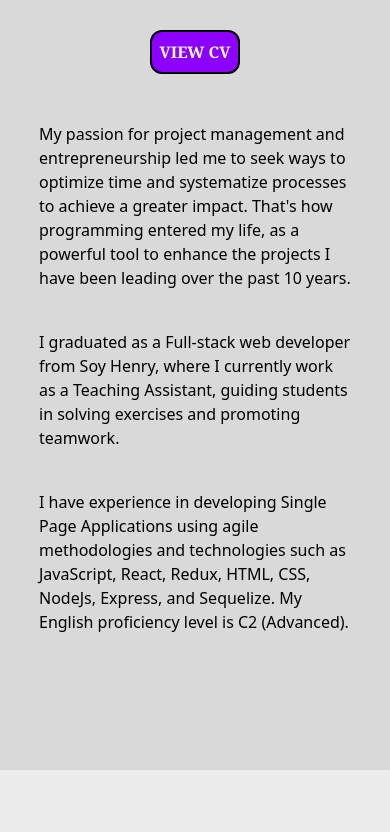
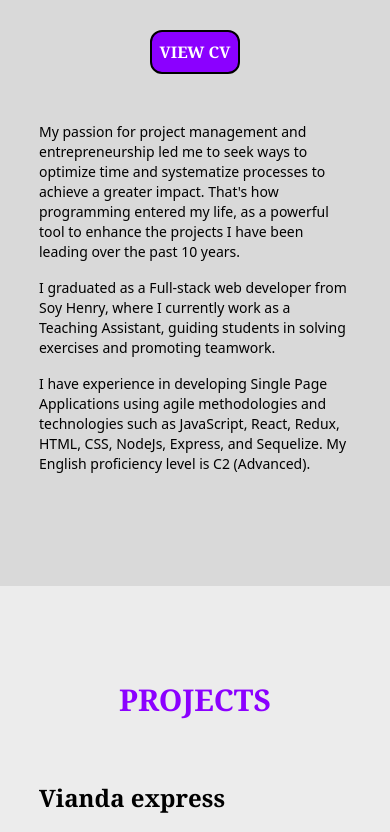
Before and after one commit to gastondvoskin/portfolio, a React (Vite) app: page / in a window 390 px wide. Shown: the part 1272-2104 px from the top of the page. Built offline with nearby package versions, Linux system fonts and the light colour scheme.

Commit message:
Responsive Projects

```diff
--- a/src/sections/About.jsx
+++ b/src/sections/About.jsx
@@ -44,7 +44,7 @@ const About = () => {
           <div className="lg:ml-16">
             {dataAbout.map((paragraph, index) => {
               return (
-                <p key={index} className="font-sans text-base mb-10">
+                <p key={index} className="mb-4 text-sm font-sans md:text-base">
                   {paragraph}
                 </p>
               );
--- a/src/sections/Projects.jsx
+++ b/src/sections/Projects.jsx
@@ -23,7 +23,7 @@ const Projects = () => {
       name="projects"
       className="flex flex-col w-full items-center pt-24 pb-24 bg-mybg1 dark:bg-mybg1d"
     >
-      {/* h1 - mapped divs */}
+      {/* h1 - mapped divs container */}
       <div className="flex flex-col w-4/5 items-center">
         {/* h1 */}
         <h1 className="mb-16 text-3xl font-bold text-myacc dark:text-myaccd md:text-5xl">
@@ -34,7 +34,7 @@ const Projects = () => {
         <div className="flex flex-col">
           {dataProjects.map((project, index) => {
             return (
-              /* mapped divs */
+              /* h2 - image, description - button */
               <div
                 key={index}
                 className="grid grid-cols-1 mb-16 items-center lg:grid-cols-2"
@@ -48,10 +48,11 @@ const Projects = () => {
                   {/* image */}
                   <img className="my-8" src={project.image} alt={project.name} />
                 </div>
+
                 {/* description - button */}
                 <div className="lg:ml-16">
                   {/* description */}
-                  <p className="text-sm font-sans mb-5 md:text-base">
+                  <p className="text-sm font-sans mb-8 md:text-base">
                     {project.description}
                   </p>
                   {/* button */}
```
